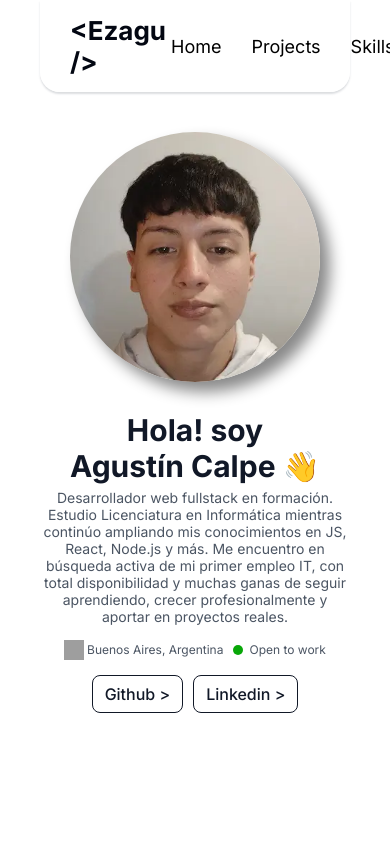
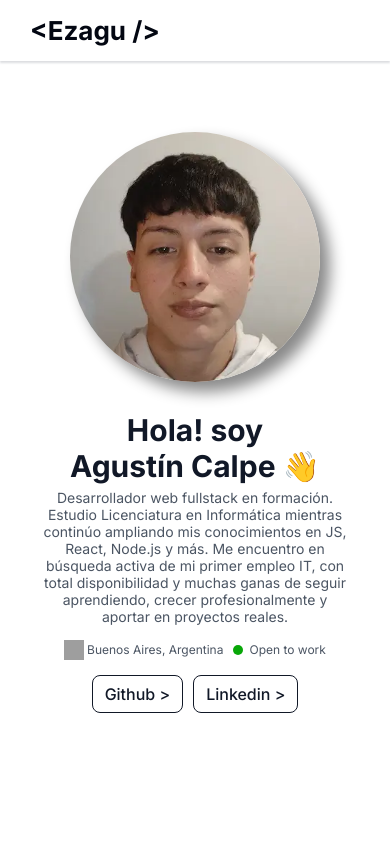
Before and after one commit to Ezagu/ezagudev, a React (Create React App) app: page / in a window 390 px wide. Shown: the top 844 px of the page. Built offline with nearby package versions, Linux system fonts and the light colour scheme; grey boxes are pictures that could not be loaded.

Commit message:
media query header

```diff
--- a/src/components/Header/Header.css
+++ b/src/components/Header/Header.css
@@ -56,3 +56,18 @@
 .active {
   font-weight: bold;
 }
+
+@media (max-width: 650px) {
+  .header {
+    padding: 0;
+  }
+
+  .header-content {
+    max-width: none;
+    border-radius: 0px;
+  }
+
+  .header-nav {
+    display: none;
+  }
+}
--- a/src/components/Header/Header.js
+++ b/src/components/Header/Header.js
@@ -6,7 +6,7 @@ export const Header = () => {
     <header className='header'>
       <div className='header-content'>
         <h2 className='header-title'><a href='#home'>&lt;Ezagu /&gt;</a></h2>
-        <nav>
+        <nav className='header-nav'>
           <ul className='nav-list'>
             <li>
               <a
```
